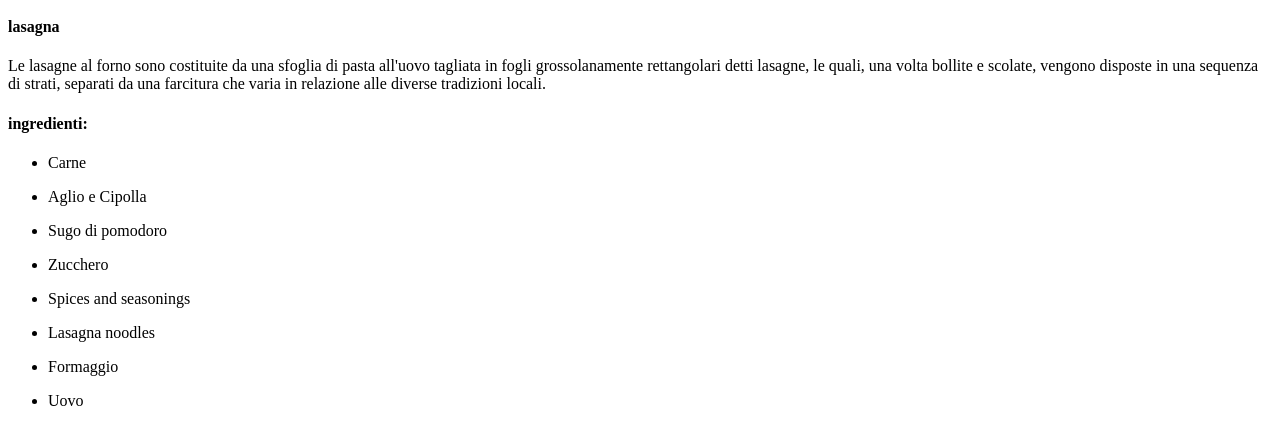
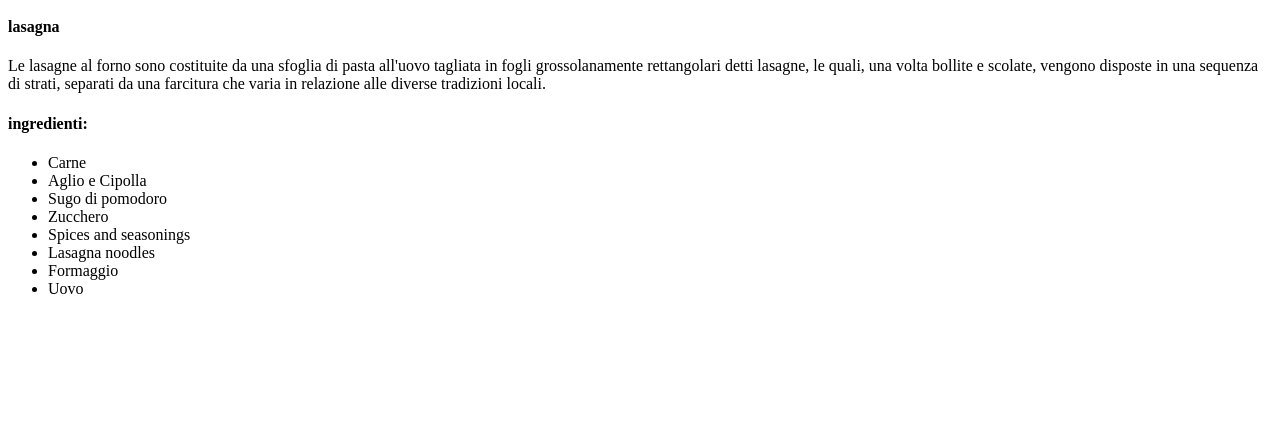
Before and after one commit to patachobo/odin-recipes, a plain HTML site: page recipes/lasagna.html in a window 1280 px wide. Shown: the part 101-546 px from the top of the page. Drawn offline with Linux system fonts and the light colour scheme.

Commit message:
add fagioli_uccelletto.html

```diff
--- a/recipes/lasagna.html
+++ b/recipes/lasagna.html
@@ -8,35 +8,20 @@
 
     <body>
         <h1>Lasagna</h1>
-        <img src="../img/lasagna.jpg" alt="lasagna" width="130px" height="100px">
+        <img src="../img/lasagna.jpg" alt="lasagna" width="350" height="200px">
         <h4>lasagna</h4>
         <p>Le lasagne al forno sono costituite da una sfoglia di pasta all'uovo tagliata in fogli grossolanamente rettangolari detti lasagne, le quali, una volta bollite e scolate, vengono disposte in una sequenza di strati, separati da una farcitura che varia in relazione alle diverse tradizioni locali.</p>
         <h4>ingredienti:</h4>
         <ul>
-            <li>
-                <p>Carne</p>
+            <li>Carne</li>
+            <li>Aglio e Cipolla
             </li>
-            <li>
-                <p>Aglio e Cipolla</p>
-            </li>
-            <li>
-                <p>Sugo di pomodoro</p>
-            </li>
-            <li>
-                <p>Zucchero</p>
-            </li>
-            <li>
-                <p>Spices and seasonings</p>
-            </li>
-            <li>
-                <p>Lasagna noodles</p>
-            </li>
-            <li>
-                <p>Formaggio</p>
-            </li>
-            <li>
-                <p>Uovo</p>
-            </li>
+            <li>Sugo di pomodoro</li>
+            <li>Zucchero</li>
+            <li>Spices and seasonings</li>
+            <li>Lasagna noodles</li>
+            <li>Formaggio</li>
+            <li>Uovo</li>
         </ul>
     </body>
 </html>
```
Also changed, not shown: index.html (+4 -1 lines), recipes/fagioli_uccelletto.html (added, +26 -0 lines), img/fagioli_uccelletto.jpg (added).
